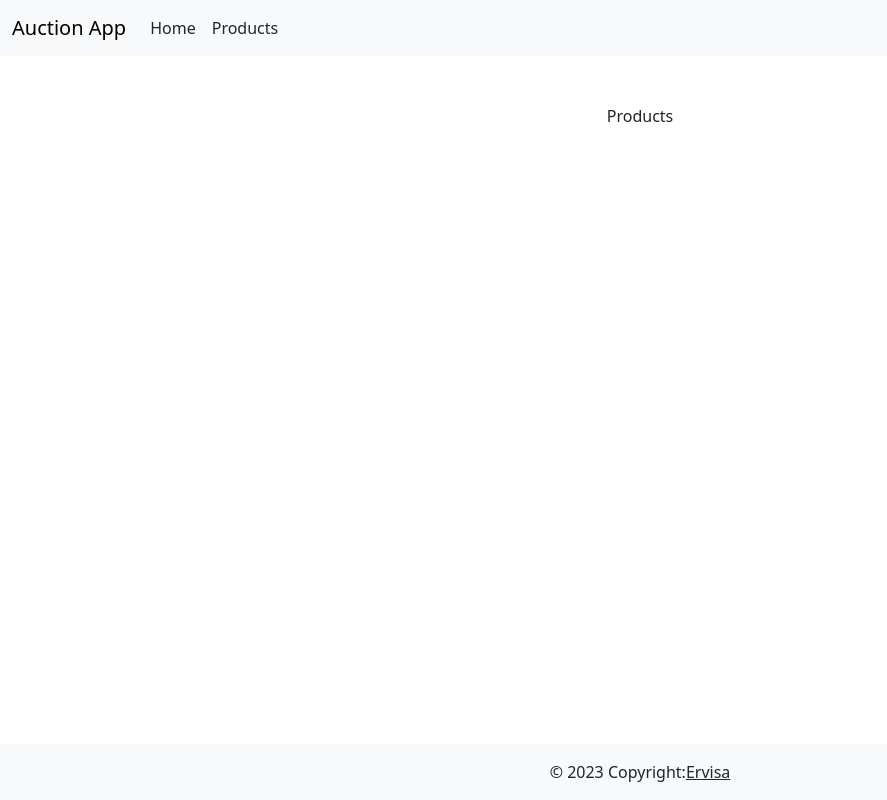
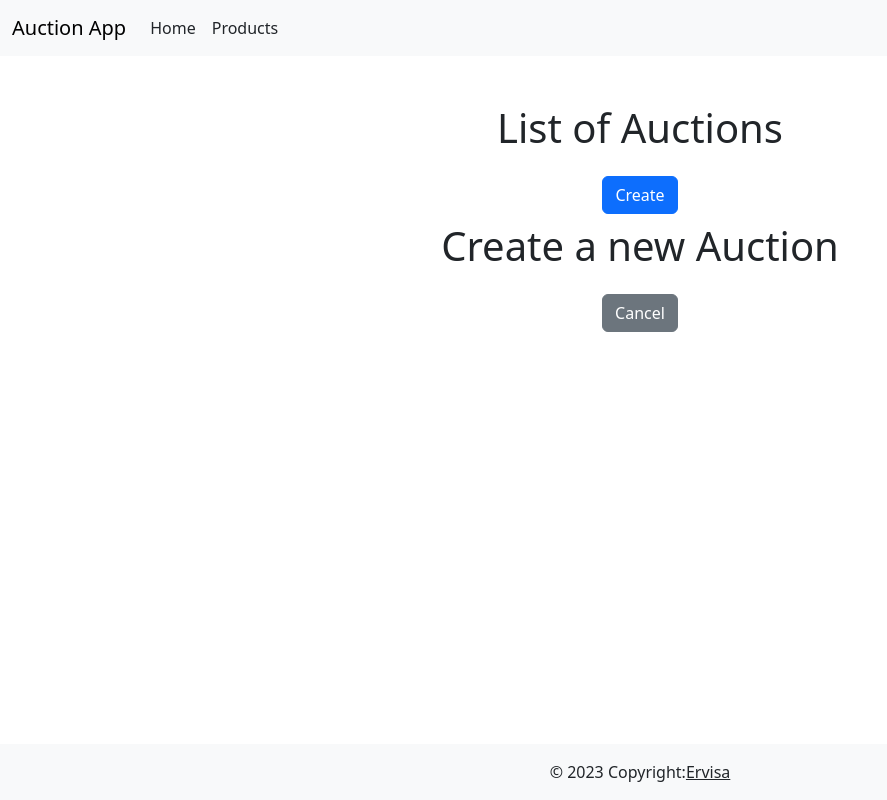
Before and after one commit to cakajervisa/Auction, a React (Vite) app: page /products in a window 1280 px wide. Shown: the whole page, without its empty margins (0-887 px from the left). Built offline with nearby package versions, Linux system fonts and the light colour scheme.

Commit message:
Skeleton

```diff
--- a/src/components/products.jsx
+++ b/src/components/products.jsx
@@ -1,12 +1,34 @@
-import React from 'react'
+import React, { useState } from 'react';
 
 const Products = () => {
+  // const[content,setContent] =useState(<ProductList/>);
   return (
     <div className='container my-5 text-center '>
-        <div className='mb-3'>Products</div>
+      <>
+        <ProductList />
+        <ProductForm />
+      </>
     </div>
-  )
+  );
 }
 
-export default Products
-;
+export default Products;
+
+function ProductList() {
+
+  return (
+    <React.Fragment>
+      <h1 className='text-center mb-3'>List of Auctions</h1>
+      <button type="button" className='btn btn-primary m-2'>Create</button>
+    </React.Fragment>
+  );
+}
+
+function ProductForm() {
+  return (
+    <React.Fragment>
+      <h1 className='text-center mb-3'>Create a new Auction</h1>
+      <button type="button" className='btn btn-secondary m-2'>Cancel</button>
+    </React.Fragment>
+  );
+}
```
